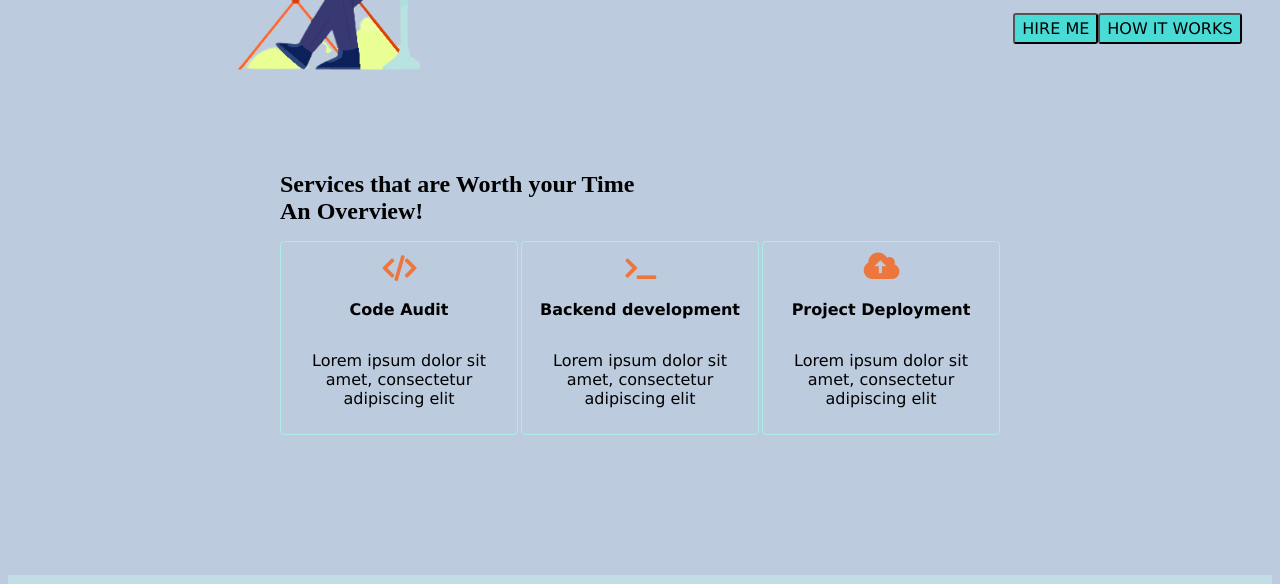
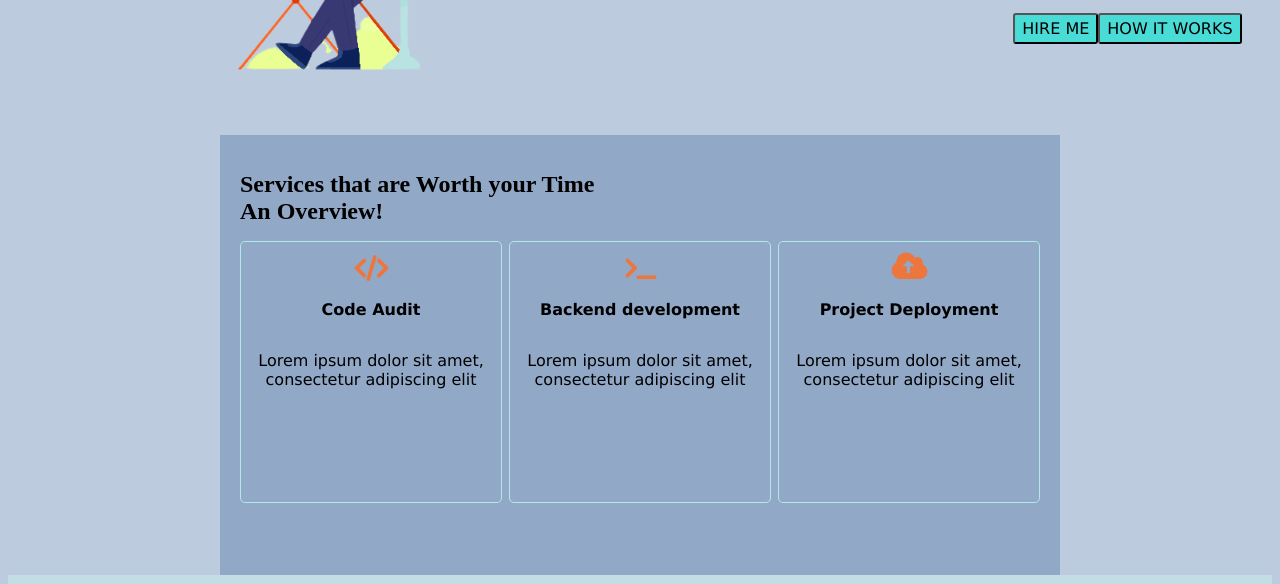
Before and after one commit to ReadsKe/Phase-0-Project, a plain HTML site: page Index.html in a window 1280 px wide. Shown: the part 516-1100 px from the top of the page. Drawn offline with Linux system fonts and the light colour scheme.

Commit message:
progress

```diff
--- a/style.css
+++ b/style.css
@@ -91,9 +91,11 @@ button:hover
 #Services
 {
     height: 50vh;
-    width: 90vh;
+    width: 100vh;
     padding: 20px;
     margin: auto;
+    background-size: cover;
+    background-color: #92a8c7;
 }
 #Services h1
 {
@@ -111,11 +113,13 @@ button:hover
 {
     width: 30%;
     border: 1px solid#aeebe9;
-    border-radius: 4px;
+    border-radius: 5px;
     padding: 10px;
     display: flex;
     flex-direction: column;
     text-align: center;
+    min-height: 30vh;
+
 
 }
 #Services .cards-container .cards i
```
